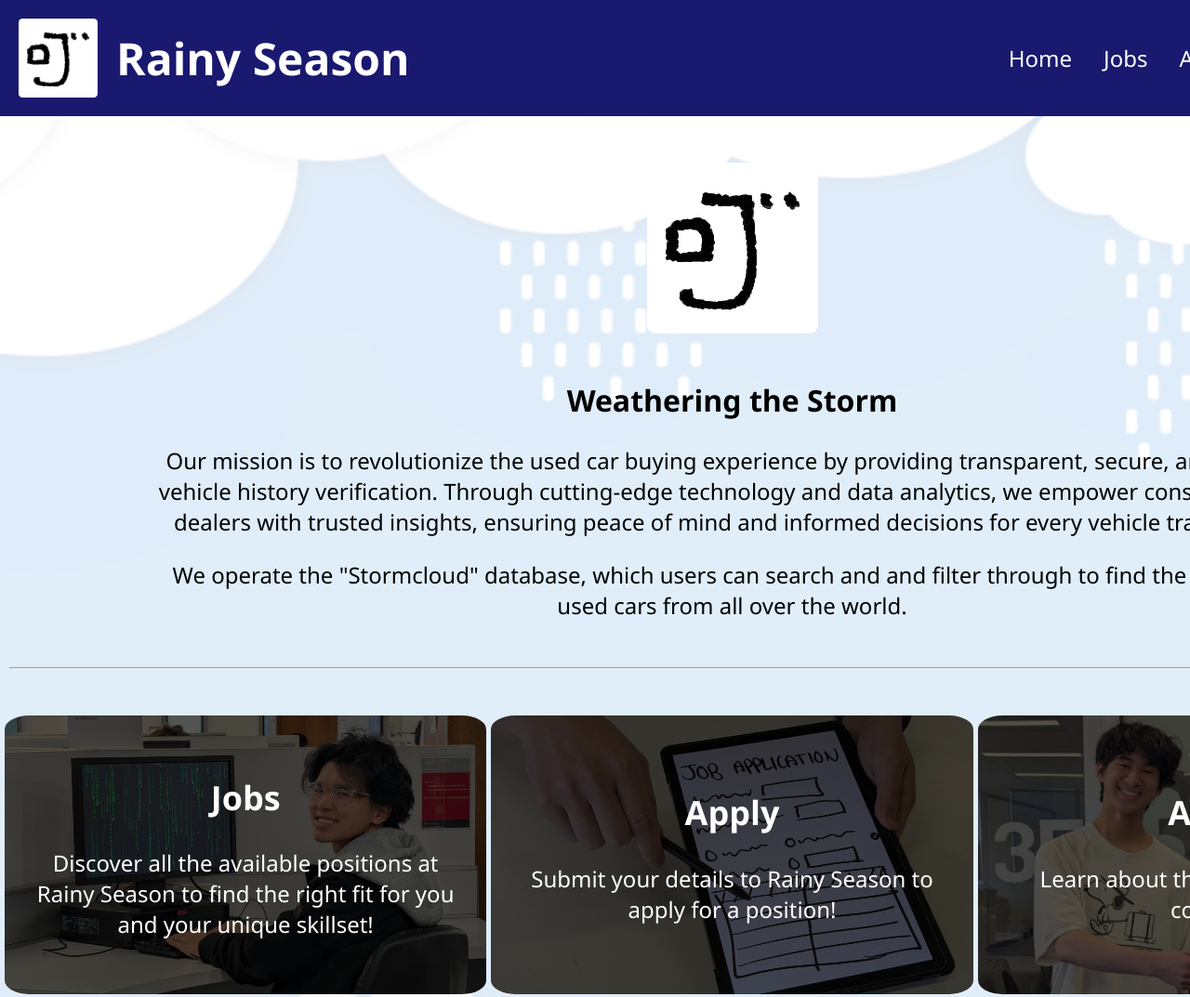
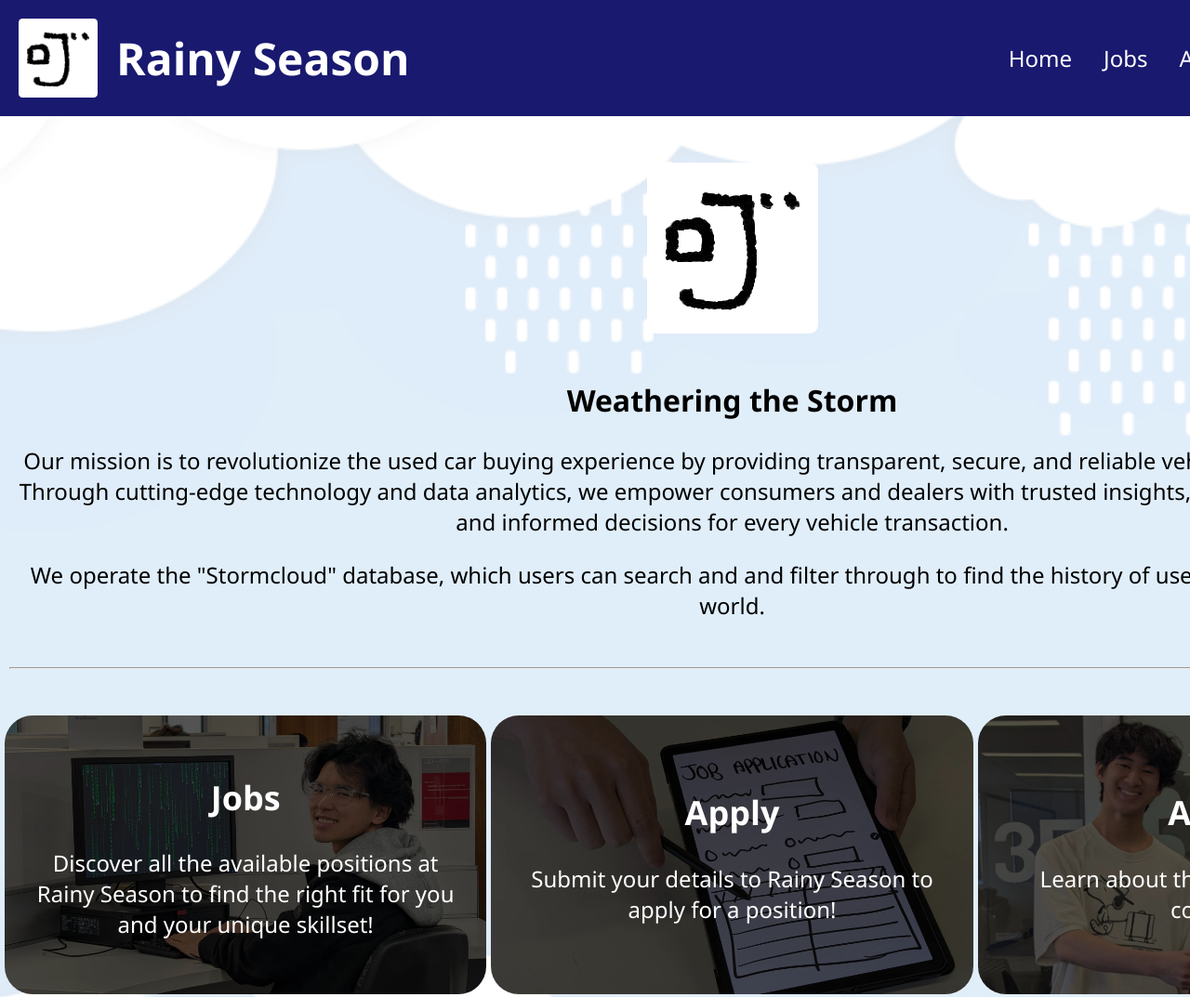
Before and after one commit to Bigteaforfolks/sw_cos10026_rainy_season, a plain HTML site: page project1/index.html in a window 1280 px wide. Shown: the top 1073 px of the page at 93% size. Drawn offline with Linux system fonts and the light colour scheme.

Commit message:
Created banner for each page except main + added hover function for images on main

```diff
--- a/project1/styles/styles.css
+++ b/project1/styles/styles.css
@@ -75,17 +75,20 @@ nav p a:hover {
     text-decoration: none;
 }
 
-#description h2, #description p, #landing h2, #landing p {
-    text-align: center;
-    margin-left: 10%;
-    margin-right: 10%;
+.description {
+    background-color: rgb(200, 230, 240, 0.5);
+    padding: 10px;
 }
 
-#description h2, #landing h2 {
+.description, #landing {
+    text-align: center;
+}
+
+.description h2, #landing h2 {
     font-size: 2em;
 }
 
-#description p, #landing p {
+.description p, #landing p {
     font-size: 1.5em;
 }
 
@@ -133,6 +136,11 @@ footer p {
     position: relative;
 }
 
+#pages .jobs-item:hover, #pages .apply-item:hover, #pages .about-item:hover {
+    background-color: rgb(0, 0, 0, 0.4);
+    border-radius: 30px;
+}
+
 #jobs-img, #apply-img, #about-img {
     position: absolute; /* fixes tile background image position to flexbox */
     top: 0;
@@ -142,7 +150,7 @@ footer p {
     object-fit: cover;
     filter:brightness(0.33);    /* lower tile background image brightness to make text legible */
     z-index: -1;
-    border-radius: 5%;  /* creates rounded effect on image */
+    border-radius: 30px;  /* creates rounded effect on image */
 }
 
 .pages-text {
@@ -265,11 +273,6 @@ aside #apply-link a:hover {
 
 .form-section:hover {
     background-color: #FFFFFF;
-}
-
-.form-introduction {
-    background-color: rgb(200, 230, 240, 0.5);
-    padding: 15px;
 }
 
 .form-introduction h2 {
```
Also changed, not shown: project1/about.html (+1 -1 lines), project1/apply.html (+1 -1 lines), project1/jobs.html (+1 -1 lines).
